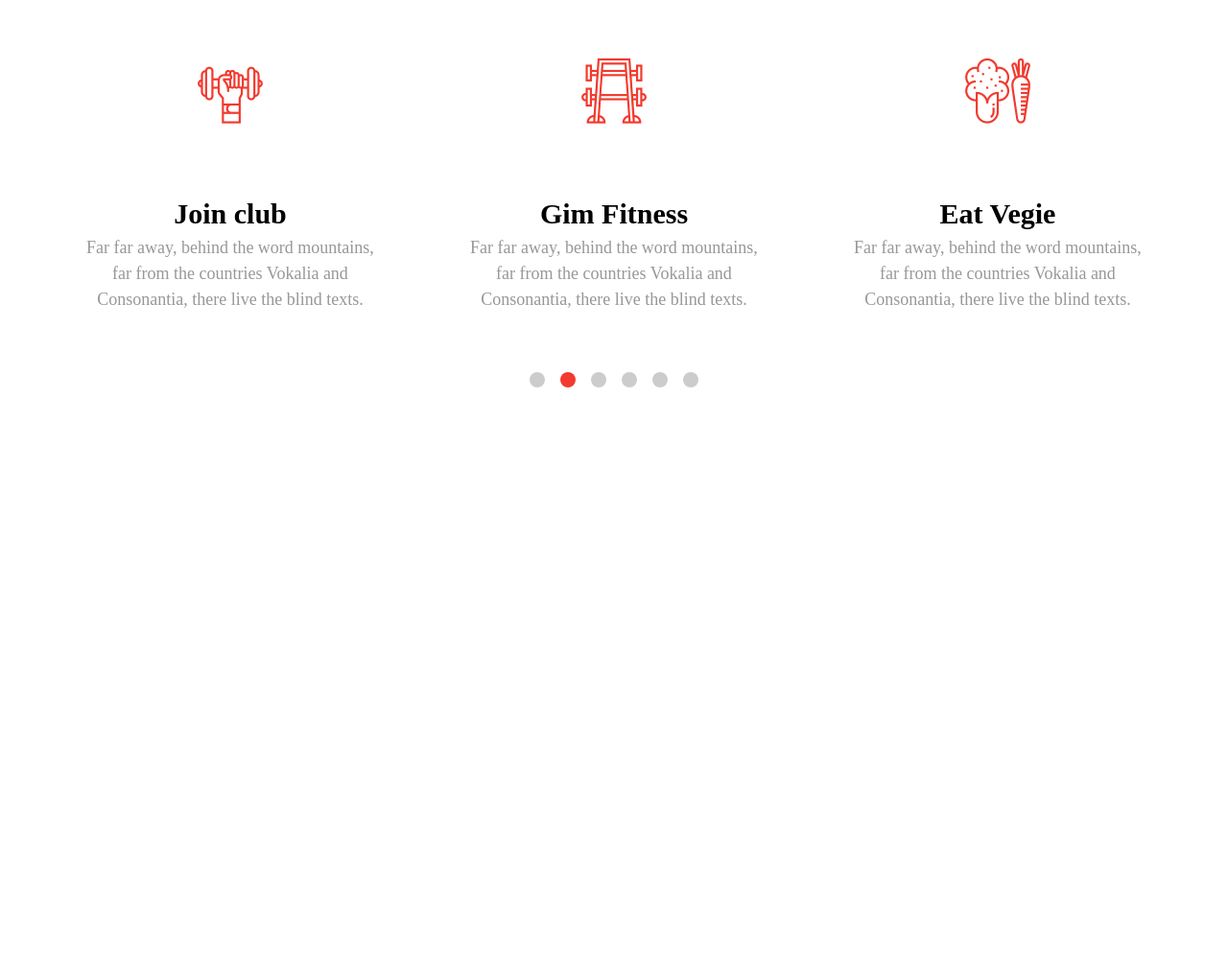
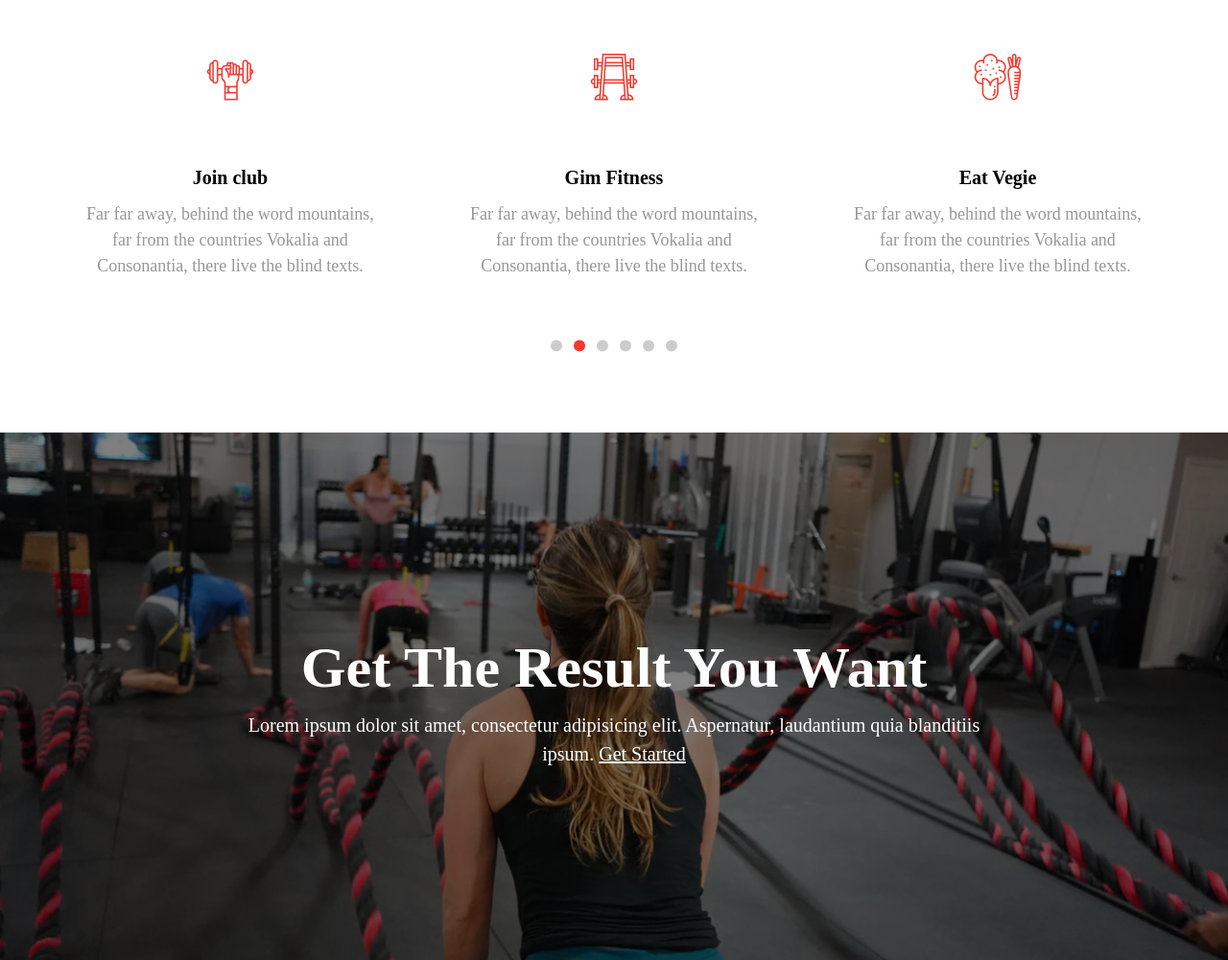
Before and after one commit to shodon2007/stamina, a plain HTML site: page index.html in a window 1280 px wide. Shown: the part 1326-2327 px from the top of the page at 96% size. Before the commit the page ends 1812 px from the top, so only its background shows below. Drawn offline with nearby package versions, Linux system fonts and the light colour scheme; files whose address does not match are found by name; a web font is replaced by a local one.

Commit message:
added quotes

```diff
--- a/index.html
+++ b/index.html
@@ -148,6 +148,21 @@
             </div>
         </div>
     </div>
+
+
+    <div class="quote">
+        <div class="quote__body">
+            <h2 class="quote__title">
+                Get The Result You Want
+            </h2>
+            <div class="quote__text">Lorem ipsum dolor sit amet, consectetur adipisicing elit. Aspernatur, laudantium
+                quia
+                blanditiis ipsum. <a href="#">Get Started</a></div>
+        </div>
+    </div>
+
+
+
     <script src="https://cdn.jsdelivr.net/npm/swiper/swiper-bundle.min.js"></script>
     <script src="js/script.js"></script>
 </body>
--- a/js/script.js
+++ b/js/script.js
@@ -1,4 +1,5 @@
 let isBurger = false;
+let position
 const burger = document.querySelector('.burger');
 const header = document.querySelector('.header');
 
--- /dev/null
+++ b/scss/_quote.scss
@@ -0,0 +1,54 @@
+.quote {
+    background: url(../img/bg_2.jpg) center/cover no-repeat;
+}
+
+.quote__body {
+    display: flex;
+    justify-content: center;
+    flex-direction: column;
+    align-items: center;
+    background-color: rgba(0, 0, 0, 0.5);
+    width: 100vw;
+    padding: 200px 0;
+    color: white;
+}
+
+.quote__title {
+    font-size: 60px;
+    text-align: center;
+}
+
+.quote__text {
+    max-width: 800px;
+    text-align: center;
+    font-size: 20px;
+
+    a {
+        color: white;
+    }
+
+    a:hover {
+        text-decoration: none;
+    }
+}
+
+@media (max-width: 768px) {
+    .quote__title {
+        font-size: 40px;
+    }
+
+    .quote__text {
+        font-size: 16px;
+    }
+}
+
+
+@media (max-width: 320px) {
+    .quote__title {
+        font-size: 30px;
+    }
+
+    .quote__body {
+        padding: 100px 0;
+    }
+}
--- a/scss/_swiper.scss
+++ b/scss/_swiper.scss
@@ -8,7 +8,7 @@
 }
 
 .swiper-pagination {
-    transform: scale(2);
+    transform: scale(1.5);
     --swiper-theme-color: #f23a2e;
 }
 
@@ -27,14 +27,15 @@
 
 .slide__logo {
     color: #f23a2e;
-    font-size: 70px;
+    font-size: 50px;
     margin-bottom: 50px;
 }
 
 .slide__title {
-    font-size: 30px;
+    font-size: 20px;
     font-weight: bolder;
     font-family: Muli;
+    margin-bottom: 10px;
 }
 
 .slide__text {
--- a/scss/style.scss
+++ b/scss/style.scss
@@ -5,6 +5,7 @@
 @import "_burger";
 @import "_stay";
 @import "_swiper";
+@import "_quote.scss";
 
 body {
     font-family: Muli;
```
Also changed, not shown: css/style.css.
